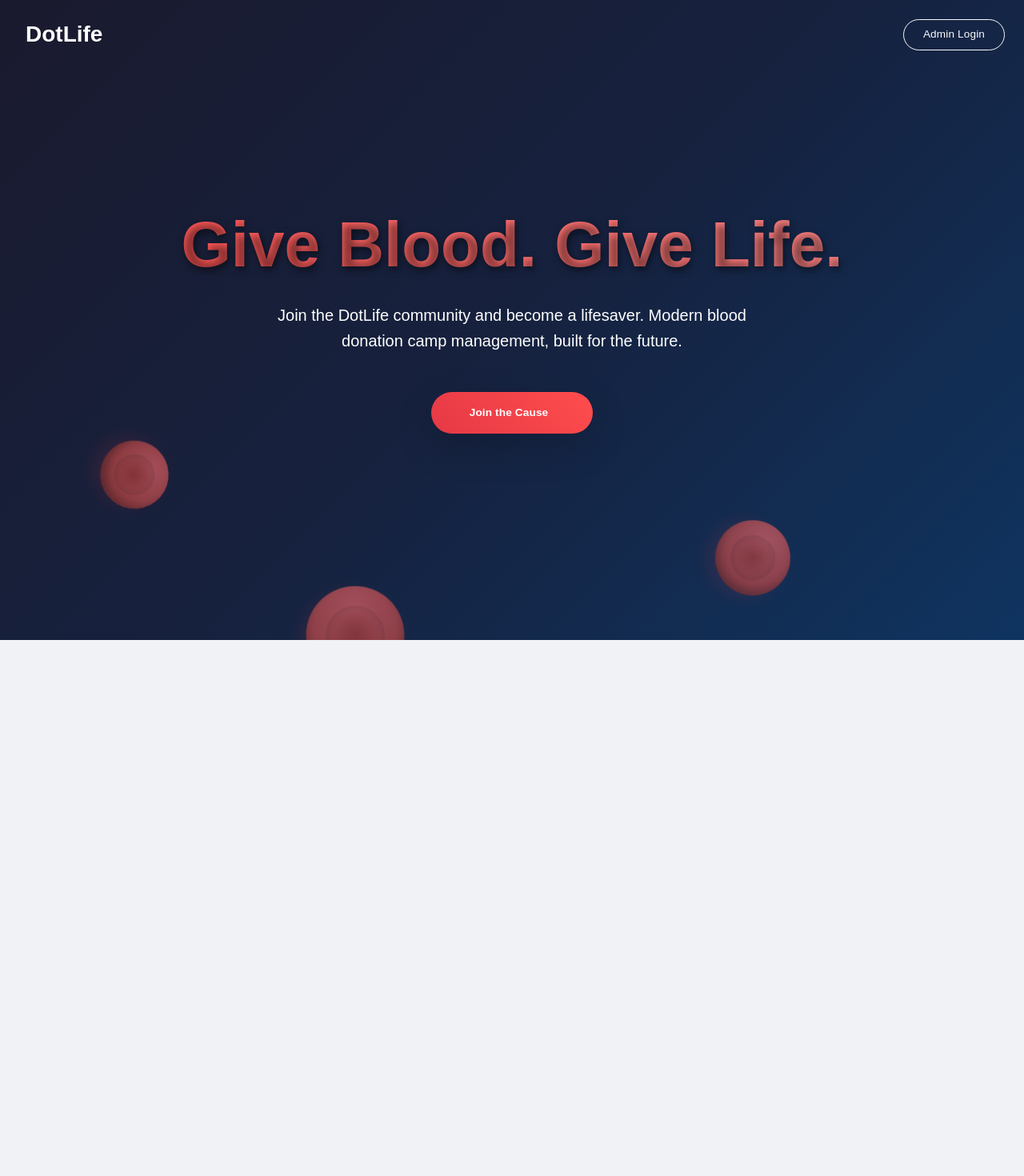
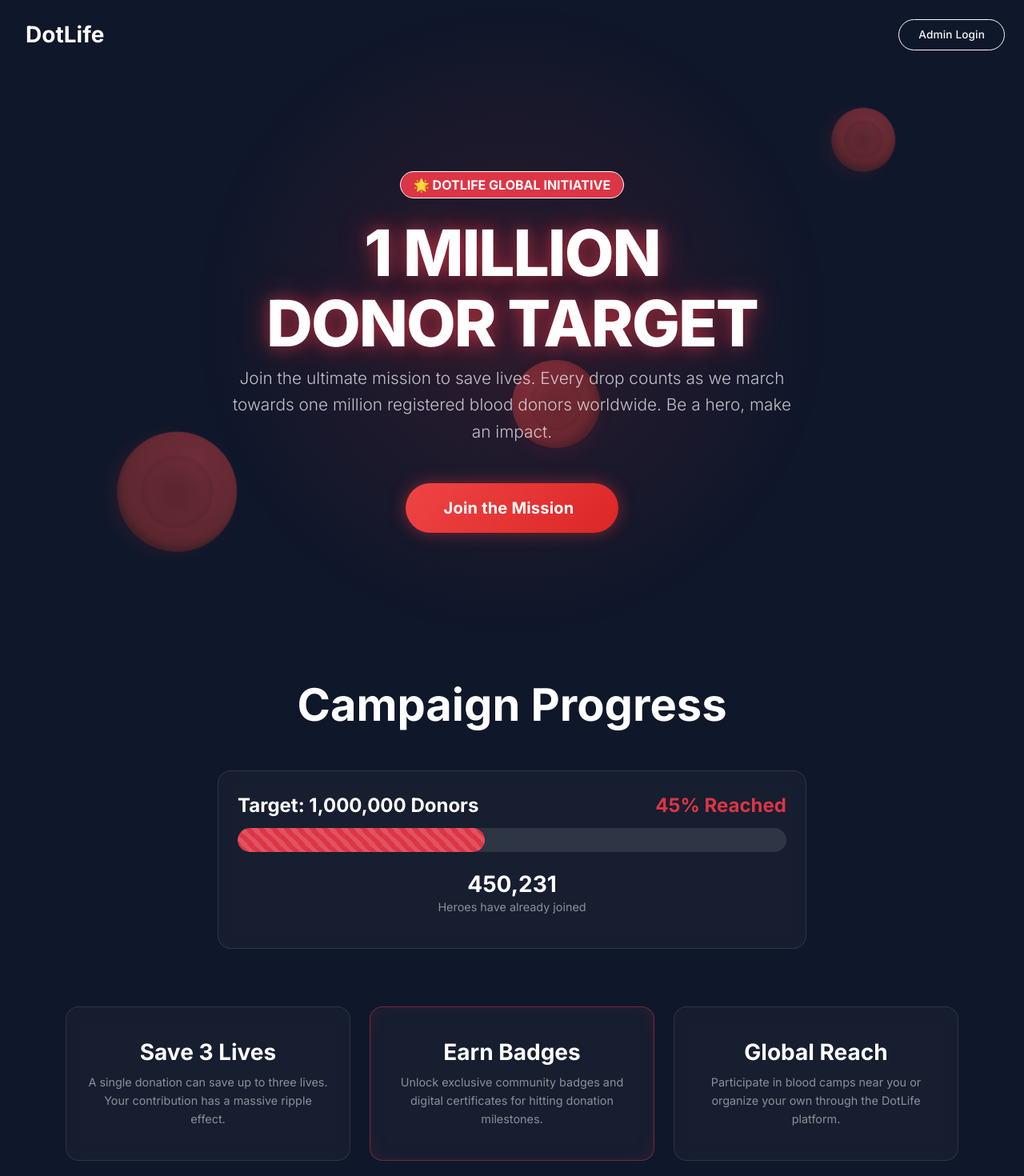
Before and after one commit to 0x0prateek/Blood-Donation-Camp-System, a Vue app in the folder frontend/: page / in a window 1280 px wide. Shown: the top 1470 px of the page at 80% size. Before the commit the page ends 800 px from the top, so only its background shows below. Built offline with nearby package versions, Linux system fonts and the light colour scheme.

Commit message:
feat: redesign front website for 1 million donor campaign
Signed-off-by: 0x0prateek <0x0prateek@users.noreply.github.com>

```diff
--- a/frontend/src/views/Landing.vue
+++ b/frontend/src/views/Landing.vue
@@ -1,152 +1,210 @@
 <template>
-  <div class="landing-page">
+  <div class="campaign-page">
     <!-- Navbar -->
-    <nav class="navbar navbar-expand-lg navbar-dark bg-transparent fixed-top px-4 py-3">
-      <a class="navbar-brand fw-bold fs-3 text-white" href="#">
+    <nav class="navbar navbar-expand-lg navbar-dark bg-transparent fixed-top px-4 py-3 z-3">
+      <router-link to="/" class="navbar-brand fw-bold fs-3 text-white">
         <i class="bi bi-droplet-fill text-danger me-2"></i>DotLife
-      </a>
+      </router-link>
       <div class="ms-auto">
         <router-link to="/login" class="btn btn-outline-light rounded-pill px-4">Admin Login</router-link>
       </div>
     </nav>
 
     <!-- Hero Section -->
-    <div class="hero-section d-flex align-items-center">
-      <!-- Floating Cells Background -->
+    <section class="hero-section position-relative d-flex align-items-center justify-content-center text-center">
+      <div class="bg-glow"></div>
+
+      <!-- Floating cells -->
       <div class="cells-container">
         <div class="cell cell-1"></div>
         <div class="cell cell-2"></div>
         <div class="cell cell-3"></div>
-        <div class="cell cell-4"></div>
-        <div class="cell cell-5"></div>
-        <div class="cell cell-6"></div>
-        <div class="cell cell-7"></div>
       </div>
 
-      <div class="container text-center text-white position-relative z-index-1">
-        <h1 class="display-1 fw-bolder mb-4 hero-title">Give Blood. Give Life.</h1>
-        <p class="lead mb-5 hero-subtitle">Join the DotLife community and become a lifesaver. Modern blood donation camp management, built for the future.</p>
-        <router-link to="/login" class="btn btn-danger btn-lg rounded-pill px-5 py-3 shadow-lg fw-bold pulse-btn">
-          Join the Cause <i class="bi bi-arrow-right ms-2"></i>
-        </router-link>
+      <div class="container position-relative z-2">
+        <div class="badge bg-danger rounded-pill px-3 py-2 mb-4 fs-6 fw-bold border border-light animate-fade-in-up">
+          🌟 DOTLIFE GLOBAL INITIATIVE
+        </div>
+        <h1 class="display-1 fw-black text-white title-glow mb-2 animate-fade-in-up delay-1" style="font-weight: 900;">
+          1 MILLION <br/> DONOR TARGET
+        </h1>
+        <p class="lead text-light opacity-75 mb-5 mx-auto animate-fade-in-up delay-2" style="max-width: 700px; font-size: 1.3rem;">
+          Join the ultimate mission to save lives. Every drop counts as we march towards one million registered blood donors worldwide. Be a hero, make an impact.
+        </p>
+
+        <div class="d-flex justify-content-center gap-4 animate-fade-in-up delay-3">
+          <button class="btn btn-danger btn-lg rounded-pill px-5 py-3 fw-bold fs-5 btn-glow" @click="registerDonation">
+            Join the Mission <i class="bi bi-arrow-right-circle-fill ms-2"></i>
+          </button>
+        </div>
       </div>
-    </div>
+    </section>
+
+    <!-- Progress Section -->
+    <section class="progress-section py-5 position-relative">
+      <div class="container text-center text-white z-2 position-relative">
+        <h2 class="display-4 fw-bold mb-5">Campaign Progress</h2>
+
+        <div class="row justify-content-center mb-5">
+          <div class="col-md-8">
+            <div class="glass-card p-4 rounded-4 text-start">
+              <div class="d-flex justify-content-between mb-2">
+                <span class="fs-4 fw-bold">Target: 1,000,000 Donors</span>
+                <span class="fs-4 fw-bold text-danger">45% Reached</span>
+              </div>
+              <div class="progress" style="height: 30px; background: rgba(255,255,255,0.1); border-radius: 15px;">
+                <div class="progress-bar bg-danger progress-bar-striped progress-bar-animated" role="progressbar" style="width: 45%; border-radius: 15px;" aria-valuenow="45" aria-valuemin="0" aria-valuemax="100"></div>
+              </div>
+              <div class="mt-4 text-center">
+                <h3 class="fw-bold mb-0">450,231</h3>
+                <p class="text-white-50">Heroes have already joined</p>
+              </div>
+            </div>
+          </div>
+        </div>
+
+        <div class="row g-4 mt-4 mb-5 pb-5">
+          <div class="col-md-4">
+            <div class="glass-card h-100 p-4 rounded-4 text-center hover-lift">
+              <i class="bi bi-heart-pulse text-danger display-4 mb-3 d-block"></i>
+              <h3 class="fw-bold">Save 3 Lives</h3>
+              <p class="text-white-50">A single donation can save up to three lives. Your contribution has a massive ripple effect.</p>
+            </div>
+          </div>
+          <div class="col-md-4">
+            <div class="glass-card h-100 p-4 rounded-4 text-center hover-lift border-danger">
+              <i class="bi bi-trophy text-warning display-4 mb-3 d-block"></i>
+              <h3 class="fw-bold">Earn Badges</h3>
+              <p class="text-white-50">Unlock exclusive community badges and digital certificates for hitting donation milestones.</p>
+            </div>
+          </div>
+          <div class="col-md-4">
+            <div class="glass-card h-100 p-4 rounded-4 text-center hover-lift">
+              <i class="bi bi-geo-alt text-info display-4 mb-3 d-block"></i>
+              <h3 class="fw-bold">Global Reach</h3>
+              <p class="text-white-50">Participate in blood camps near you or organize your own through the DotLife platform.</p>
+            </div>
+          </div>
+        </div>
+      </div>
+    </section>
   </div>
 </template>
 
+<script setup>
+import Swal from 'sweetalert2'
+
+const registerDonation = () => {
+  Swal.fire({
+    title: 'Join the 1 Million Target!',
+    text: 'Please contact your local blood camp to officially register as a donor.',
+    icon: 'info',
+    confirmButtonText: 'Understood',
+    confirmButtonColor: '#dc3545',
+    background: '#16213e',
+    color: '#fff'
+  })
+}
+</script>
+
 <style scoped>
-.landing-page {
+.campaign-page {
+  background: #0f172a;
   min-height: 100vh;
-  background: linear-gradient(135deg, #1a1a2e 0%, #16213e 50%, #0f3460 100%);
-  overflow: hidden;
-  position: relative;
-  font-family: 'Poppins', sans-serif;
+  font-family: 'Inter', 'Poppins', sans-serif;
+  overflow-x: hidden;
 }
 
 .hero-section {
   min-height: 100vh;
-  position: relative;
+  padding-top: 80px;
 }
 
-.z-index-1 {
-  z-index: 10;
-}
-
-.hero-title {
-  text-shadow: 2px 4px 10px rgba(0,0,0,0.5);
-  background: -webkit-linear-gradient(45deg, #ff4b4b, #ff8f8f);
-  -webkit-background-clip: text;
-  -webkit-text-fill-color: transparent;
-  animation: fadeInDown 1s ease-out;
-}
-
-.hero-subtitle {
-  font-weight: 300;
-  max-width: 600px;
-  margin: 0 auto;
-  opacity: 0.9;
-  animation: fadeInUp 1s ease-out 0.3s both;
-}
-
-.pulse-btn {
-  background: linear-gradient(45deg, #e63946, #ff4d4d);
-  border: none;
-  animation: fadeInUp 1s ease-out 0.6s both, pulse 2s infinite 2s;
-  transition: transform 0.3s ease, box-shadow 0.3s ease;
-}
-
-.pulse-btn:hover {
-  transform: translateY(-3px) scale(1.05);
-  box-shadow: 0 10px 20px rgba(230, 57, 70, 0.4) !important;
-}
-
-/* Floating Cells Animation */
-.cells-container {
-  position: absolute;
-  top: 0;
-  left: 0;
-  width: 100%;
-  height: 100%;
-  overflow: hidden;
-  z-index: 0;
-}
-
-.cell {
-  position: absolute;
-  border-radius: 50%;
-  background: radial-gradient(circle at 30% 30%, #ff6b6b, #c0392b);
-  box-shadow: inset -5px -5px 10px rgba(0,0,0,0.3), 0 10px 20px rgba(230, 57, 70, 0.2);
-  opacity: 0.6;
-  animation: float linear infinite;
-}
-
-/* Make them look like biconcave discs (RBCs) */
-.cell::after {
-  content: '';
+.bg-glow {
   position: absolute;
   top: 50%;
   left: 50%;
   transform: translate(-50%, -50%);
-  width: 60%;
-  height: 60%;
+  width: 800px;
+  height: 800px;
+  background: radial-gradient(circle, rgba(220, 53, 69, 0.15) 0%, transparent 70%);
+  z-index: 1;
+  pointer-events: none;
+}
+
+.title-glow {
+  text-shadow: 0 0 20px rgba(220, 53, 69, 0.6), 0 0 40px rgba(220, 53, 69, 0.4);
+  letter-spacing: -2px;
+  line-height: 1.1;
+}
+
+.btn-glow {
+  box-shadow: 0 0 20px rgba(220, 53, 69, 0.5);
+  transition: all 0.3s ease;
+}
+.btn-glow:hover {
+  transform: translateY(-3px) scale(1.05);
+  box-shadow: 0 0 30px rgba(220, 53, 69, 0.8);
+}
+
+.glass-card {
+  background: rgba(255, 255, 255, 0.03);
+  backdrop-filter: blur(10px);
+  border: 1px solid rgba(255, 255, 255, 0.1);
+}
+
+.border-danger {
+  border-color: rgba(220, 53, 69, 0.5) !important;
+  box-shadow: inset 0 0 20px rgba(220, 53, 69, 0.1);
+}
+
+.hover-lift {
+  transition: transform 0.3s ease;
+}
+.hover-lift:hover {
+  transform: translateY(-10px);
+}
+
+.cells-container {
+  position: absolute;
+  top: 0; left: 0; width: 100%; height: 100%;
+  overflow: hidden; z-index: 0; pointer-events: none;
+}
+.cell {
+  position: absolute;
   border-radius: 50%;
+  background: radial-gradient(circle at 30% 30%, #ff4d4d, #c0392b);
+  box-shadow: inset -5px -5px 10px rgba(0,0,0,0.3), 0 10px 20px rgba(220, 53, 69, 0.2);
+  opacity: 0.4;
+  animation: float 20s linear infinite;
+}
+.cell::after {
+  content: ''; position: absolute;
+  top: 50%; left: 50%; transform: translate(-50%, -50%);
+  width: 60%; height: 60%; border-radius: 50%;
   background: radial-gradient(circle, rgba(192, 57, 43, 0.8) 0%, transparent 70%);
   box-shadow: inset 0 0 10px rgba(0,0,0,0.2);
 }
-
-.cell-1 { width: 80px; height: 80px; left: 10%; bottom: -100px; animation-duration: 15s; }
-.cell-2 { width: 120px; height: 120px; left: 30%; bottom: -150px; animation-duration: 25s; animation-delay: 2s; }
-.cell-3 { width: 60px; height: 60px; left: 50%; bottom: -80px; animation-duration: 12s; animation-delay: 5s; }
-.cell-4 { width: 90px; height: 90px; left: 70%; bottom: -120px; animation-duration: 18s; animation-delay: 1s; }
-.cell-5 { width: 150px; height: 150px; left: 85%; bottom: -200px; animation-duration: 30s; animation-delay: 4s; }
-.cell-6 { width: 70px; height: 70px; left: 20%; bottom: -90px; animation-duration: 14s; animation-delay: 8s; }
-.cell-7 { width: 110px; height: 110px; left: 60%; bottom: -130px; animation-duration: 22s; animation-delay: 6s; }
+.cell-1 { width: 150px; height: 150px; left: 10%; bottom: 10%; animation-duration: 25s; }
+.cell-2 { width: 80px; height: 80px; left: 80%; top: 20%; animation-duration: 18s; animation-delay: 2s; }
+.cell-3 { width: 110px; height: 110px; left: 50%; bottom: 30%; animation-duration: 22s; animation-delay: 5s; }
 
 @keyframes float {
-  0% {
-    transform: translateY(0) rotate(0deg) scale(1);
-  }
-  50% {
-    transform: translateY(-50vh) rotate(180deg) scale(1.1);
-  }
-  100% {
-    transform: translateY(-120vh) rotate(360deg) scale(1);
-  }
+  0% { transform: translate(0, 0) rotate(0deg); }
+  33% { transform: translate(30px, -50px) rotate(120deg); }
+  66% { transform: translate(-20px, -100px) rotate(240deg); }
+  100% { transform: translate(0, 0) rotate(360deg); }
 }
 
-@keyframes fadeInDown {
-  from { opacity: 0; transform: translateY(-30px); }
-  to { opacity: 1; transform: translateY(0); }
+.animate-fade-in-up {
+  animation: fadeInUp 0.8s cubic-bezier(0.16, 1, 0.3, 1) both;
 }
+.delay-1 { animation-delay: 0.2s; }
+.delay-2 { animation-delay: 0.4s; }
+.delay-3 { animation-delay: 0.6s; }
 
 @keyframes fadeInUp {
   from { opacity: 0; transform: translateY(30px); }
   to { opacity: 1; transform: translateY(0); }
 }
-
-@keyframes pulse {
-  0% { box-shadow: 0 0 0 0 rgba(230, 57, 70, 0.4); }
-  70% { box-shadow: 0 0 0 15px rgba(230, 57, 70, 0); }
-  100% { box-shadow: 0 0 0 0 rgba(230, 57, 70, 0); }
-}
 </style>
```
